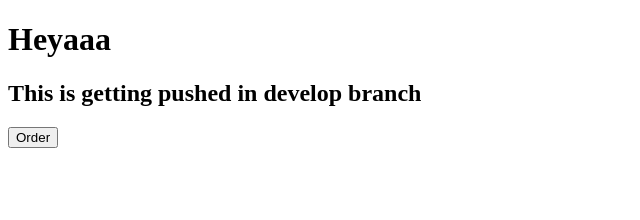
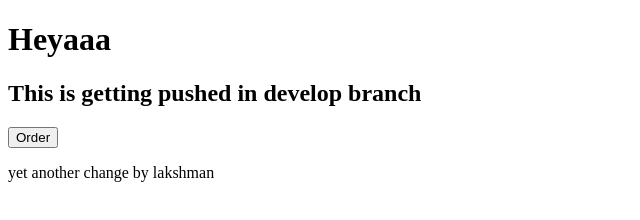
Before and after one commit to AlkaOraon/prepcfg2021, a plain HTML site: page index.html in a window 1280 px wide. Shown: the whole page, without its empty margins (0-640 px from the left). Drawn offline with Linux system fonts and the light colour scheme.

Commit message:
Yet another change by Lakshman

```diff
--- a/index.html
+++ b/index.html
@@ -10,5 +10,6 @@
     <h1>Heyaaa</h1>
     <h2>This is getting pushed in develop branch</h2>
     <button>Order</button>
+    <p>yet another change by lakshman</p>
 </body>
 </html>
```
